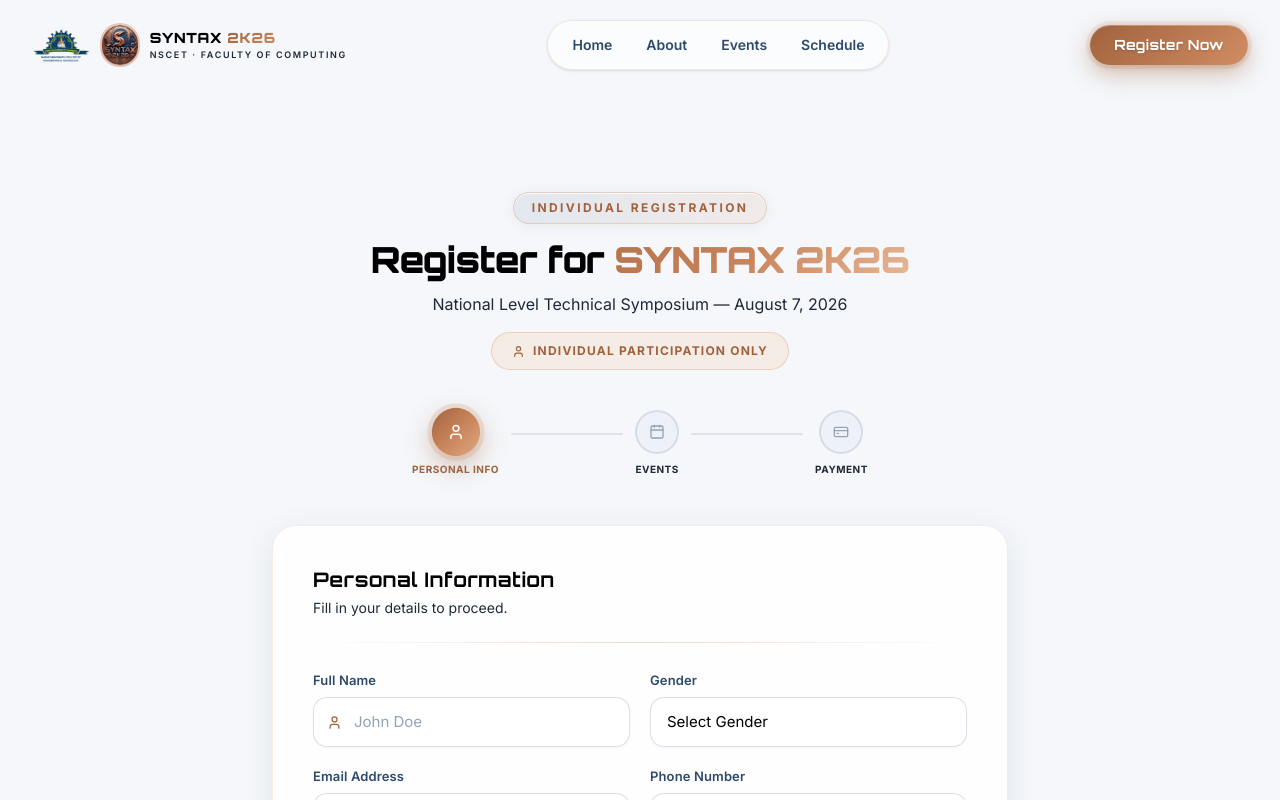
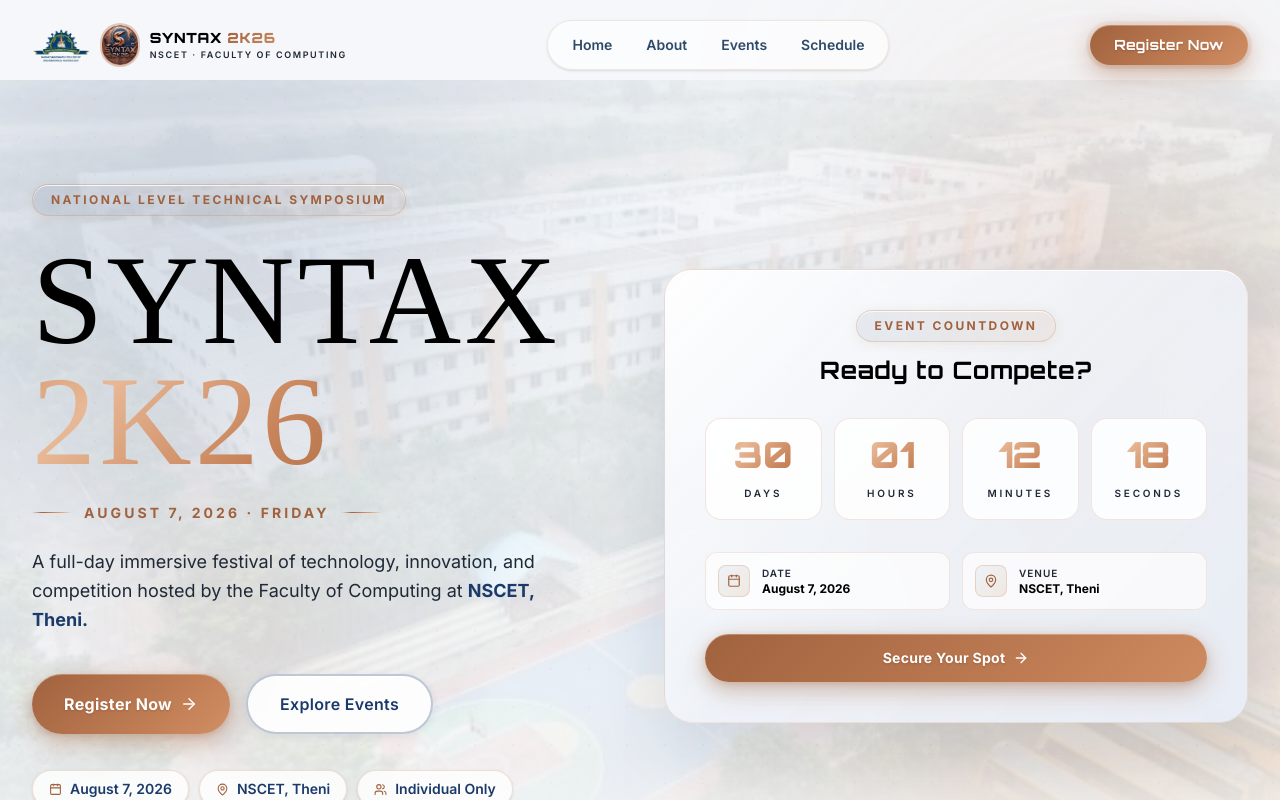
Before and after one commit to sakthisundar-16/nscet-symposium, a React app in the folder frontend/: page /register in a window 1280 px wide. Shown: the top 800 px of the page. Built offline with nearby package versions, Linux system fonts and the light colour scheme; the HTML template or start-up script is replaced by a standard one; a web font is replaced by a local one.

Commit message:
Frontend: Major architectural upgrade to Single Page Application (SPA) with massive scroll-linked animations. Ready for CPanel deployment.

```diff
--- a/frontend/src/App.tsx
+++ b/frontend/src/App.tsx
@@ -2,10 +2,7 @@
 import Navbar from './components/Navbar';
 import Footer from './components/Footer';
 import Home from './pages/Home';
-import About from './pages/About';
-import Events from './pages/Events';
-import Schedule from './pages/Schedule';
-import Registration from './pages/Registration';
+import MainPage from './pages/MainPage';
 import AdminDashboard from './pages/admin/Dashboard';
 import CoordinatorDashboard from './pages/coordinator/Dashboard';
 
@@ -15,16 +12,13 @@
       <div className="flex flex-col min-h-screen">
         <Navbar />
         <main className="flex-grow pt-20"> {/* pt-20 for sticky navbar offset */}
-          <Routes>
-            <Route path="/" element={<Home />} />
-            <Route path="/about" element={<About />} />
-            <Route path="/events" element={<Events />} />
-            <Route path="/schedule" element={<Schedule />} />
-            <Route path="/register" element={<Registration />} />
-            <Route path="/admin" element={<AdminDashboard />} />
-            <Route path="/coordinator" element={<CoordinatorDashboard />} />
-            {/* Add more routes as needed */}
-          </Routes>
+            <Routes>
+              <Route path="/" element={<MainPage />} />
+              <Route path="/admin" element={<AdminDashboard />} />
+              <Route path="/coordinator" element={<CoordinatorDashboard />} />
+              {/* Fallback to root for any other old paths */}
+              <Route path="*" element={<MainPage />} />
+            </Routes>
         </main>
         <Footer />
       </div>
--- a/frontend/src/components/Footer.tsx
+++ b/frontend/src/components/Footer.tsx
@@ -5,11 +5,11 @@
   const year = new Date().getFullYear();
 
   const navLinks = [
-    { label: 'Home',     path: '/' },
-    { label: 'About',    path: '/about' },
-    { label: 'Events',   path: '/events' },
-    { label: 'Schedule', path: '/schedule' },
-    { label: 'Register', path: '/register' },
+    { label: 'Home',     path: '/#home' },
+    { label: 'About',    path: '/#about' },
+    { label: 'Events',   path: '/#events' },
+    { label: 'Schedule', path: '/#schedule' },
+    { label: 'Register', path: '/#register' },
   ];
 
   const contactItems = [
@@ -48,9 +48,9 @@
                 <span className="w-2 h-2 rounded-full bg-green-500 shadow-[0_0_8px_rgba(34,197,94,0.7)] animate-pulse" />
                 <span className="text-xs text-[#2D4A6A] font-inter font-semibold">Registration Open · August 7, 2026</span>
               </div>
-              <Link to="/register" className="inline-flex items-center gap-2 text-sm font-bold text-[#A0623E] bg-white/80 border border-[#C8845A]/30 px-5 py-2.5 rounded-full hover:bg-[#A0623E] hover:text-white hover:border-transparent hover:shadow-lg hover:shadow-[#C8845A]/30 transition-all duration-300 font-inter">
+              <a href="/#register" className="inline-flex items-center gap-2 text-sm font-bold text-[#A0623E] bg-white/80 border border-[#C8845A]/30 px-5 py-2.5 rounded-full hover:bg-[#A0623E] hover:text-white hover:border-transparent hover:shadow-lg hover:shadow-[#C8845A]/30 transition-all duration-300 font-inter">
                 Register Now <ArrowRight size={14} />
-              </Link>
+              </a>
             </div>
 
             {/* Explore */}
@@ -59,10 +59,10 @@
               <ul className="space-y-3">
                 {navLinks.map(({ label, path }) => (
                   <li key={label}>
-                    <Link to={path} className="text-sm text-[#2D4A6A] hover:text-[#A0623E] transition-colors duration-200 flex items-center gap-2 group font-inter">
+                    <a href={path} className="text-sm text-[#2D4A6A] hover:text-[#A0623E] transition-colors duration-200 flex items-center gap-2 group font-inter">
                       <span className="w-0 h-px bg-gradient-to-r from-[#A0623E] to-[#C8845A] transition-all duration-300 group-hover:w-4 rounded-full" />
                       {label}
-                    </Link>
+                    </a>
                   </li>
                 ))}
               </ul>
--- a/frontend/src/components/Navbar.tsx
+++ b/frontend/src/components/Navbar.tsx
@@ -17,14 +17,17 @@
   useEffect(() => { setIsOpen(false); }, [location.pathname]);
 
   const navLinks = [
-    { name: 'Home',     path: '/' },
-    { name: 'About',    path: '/about' },
-    { name: 'Events',   path: '/events' },
-    { name: 'Schedule', path: '/schedule' },
+    { name: 'Home',     path: '/#home' },
+    { name: 'About',    path: '/#about' },
+    { name: 'Events',   path: '/#events' },
+    { name: 'Schedule', path: '/#schedule' },
   ];
 
-  const isActive = (path: string) =>
-    path === '/' ? location.pathname === '/' : location.pathname.startsWith(path);
+  const isActive = (path: string) => {
+    if (location.pathname !== '/') return false;
+    const hash = location.hash || '/#home';
+    return path === hash || (path === '/#home' && !location.hash);
+  };
 
   return (
     <nav className={`fixed top-0 left-0 w-full z-50 transition-all duration-500 ${
@@ -59,7 +62,7 @@
           scrolled ? 'bg-transparent' : 'bg-white/60 backdrop-blur-md border border-[#C8845A]/18 shadow-sm'
         }`}>
           {navLinks.map(link => (
-            <Link key={link.name} to={link.path}
+            <a key={link.name} href={link.path}
               className={`relative px-4 py-2 text-sm font-semibold rounded-full transition-all duration-200 font-inter ${
                 isActive(link.path) ? 'text-[#A0623E]' : 'text-[#2D4A6A] hover:text-[#A0623E]'
               }`}
@@ -72,16 +75,16 @@
                 />
               )}
               <span className="relative z-10">{link.name}</span>
-            </Link>
+            </a>
           ))}
         </div>
 
         {/* Register CTA */}
         <div className="hidden lg:block relative">
           <span className="absolute -inset-1 rounded-full bg-[#C8845A]/18 animate-pulse-glow pointer-events-none" />
-          <Link to="/register" className="relative btn-primary inline-flex items-center gap-2 px-6 py-2.5 text-sm">
+          <a href="#register" className="relative btn-primary inline-flex items-center gap-2 px-6 py-2.5 text-sm">
             <span className="shrink-0 font-orbitron font-bold">Register Now</span>
-          </Link>
+          </a>
         </div>
 
         {/* Mobile Toggle */}
@@ -108,20 +111,20 @@
             <div className="flex flex-col px-6 py-5 space-y-1">
               {navLinks.map((link, i) => (
                 <motion.div key={link.name} initial={{ opacity:0,x:-18 }} animate={{ opacity:1,x:0 }} transition={{ delay:i*0.06 }}>
-                  <Link to={link.path} className={`flex items-center px-4 py-3 rounded-xl text-base font-semibold transition-all duration-200 font-inter ${
+                  <a href={link.path} className={`flex items-center px-4 py-3 rounded-xl text-base font-semibold transition-all duration-200 font-inter ${
                     isActive(link.path)
                       ? 'bg-[#F5EDE5] text-[#A0623E] border border-[#C8845A]/30'
                       : 'text-[#2D4A6A] hover:text-[#A0623E] hover:bg-[#F5EDE5]/60'
                   }`}>
                     {link.name}
                     {isActive(link.path) && <span className="ml-auto w-1.5 h-1.5 rounded-full bg-[#C8845A]" />}
-                  </Link>
+                  </a>
                 </motion.div>
               ))}
               <motion.div initial={{ opacity:0,x:-18 }} animate={{ opacity:1,x:0 }} transition={{ delay:navLinks.length*0.06 }} className="pt-2">
-                <Link to="/register" className="btn-primary flex items-center justify-center gap-2 w-full py-3.5 text-sm">
+                <a href="#register" className="btn-primary flex items-center justify-center gap-2 w-full py-3.5 text-sm" onClick={() => setIsOpen(false)}>
                   Register Now
-                </Link>
+                </a>
               </motion.div>
             </div>
           </motion.div>
--- a/frontend/src/index.css
+++ b/frontend/src/index.css
@@ -443,3 +443,5 @@
 .custom-scrollbar::-webkit-scrollbar-thumb:hover {
   background: rgba(200, 132, 90, 0.4);
 }
+
+html { scroll-behavior: smooth; }
--- /dev/null
+++ b/frontend/src/pages/MainPage.tsx
@@ -0,0 +1,35 @@
+import { motion } from 'framer-motion';
+import Home from './Home';
+import About from './About';
+import Events from './Events';
+import Schedule from './Schedule';
+import Registration from './Registration';
+
+const pageVariants = {
+  hidden: { opacity: 0, y: 80, scale: 0.98 },
+  visible: { opacity: 1, y: 0, scale: 1, transition: { duration: 0.8, ease: "easeOut" } }
+};
+
+const MainPage = () => {
+  return (
+    <div className="overflow-x-hidden relative bg-background">
+      <motion.div id="home" initial="hidden" whileInView="visible" viewport={{ once: true, amount: 0.1 }} variants={pageVariants}>
+        <Home />
+      </motion.div>
+      <motion.div id="about" initial="hidden" whileInView="visible" viewport={{ once: true, amount: 0.1 }} variants={pageVariants}>
+        <About />
+      </motion.div>
+      <motion.div id="events" initial="hidden" whileInView="visible" viewport={{ once: true, amount: 0.05 }} variants={pageVariants}>
+        <Events />
+      </motion.div>
+      <motion.div id="schedule" initial="hidden" whileInView="visible" viewport={{ once: true, amount: 0.1 }} variants={pageVariants}>
+        <Schedule />
+      </motion.div>
+      <motion.div id="register" initial="hidden" whileInView="visible" viewport={{ once: true, amount: 0.1 }} variants={pageVariants}>
+        <Registration />
+      </motion.div>
+    </div>
+  );
+};
+
+export default MainPage;
```
